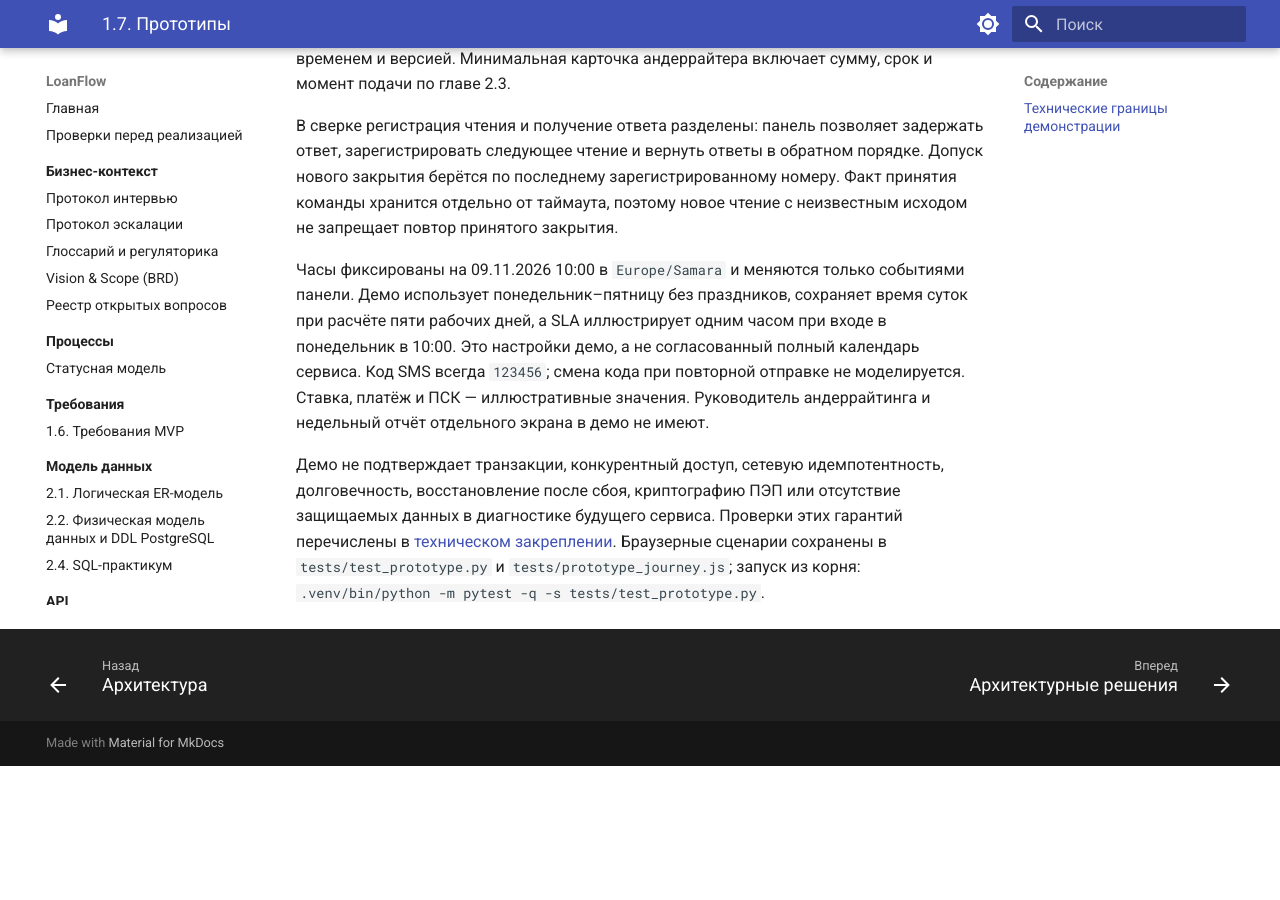
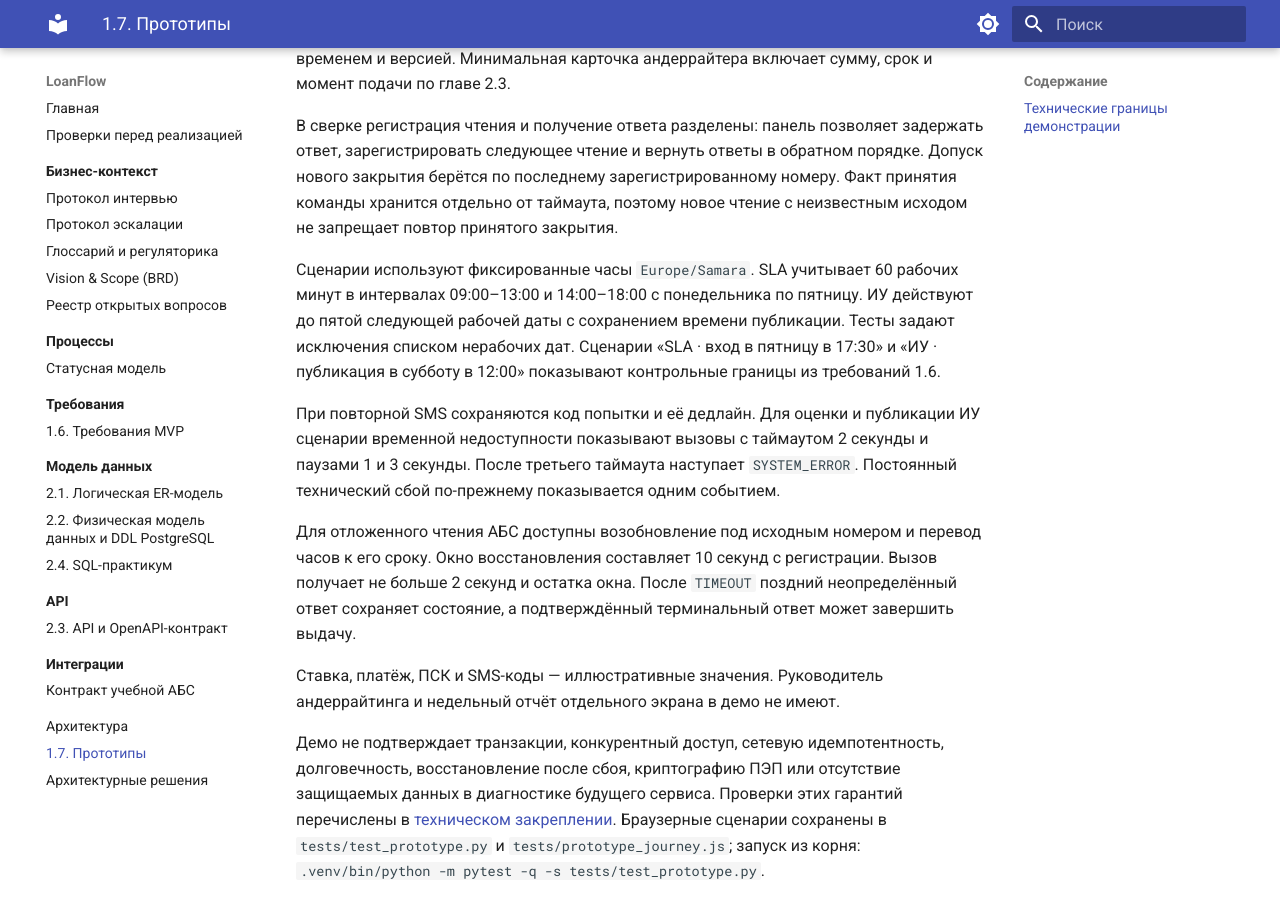
Before and after one commit to denis11134/loanflow, an MkDocs documentation site: the page built from docs/08-prototypes/index.md, in a window 1280 px wide and 900 px high, scrolled down 1494 px. Built offline with MkDocs 1.6.1 and Material for MkDocs 9.7.7, drawn with Linux system fonts in a browser that asks for light colours; before the commit the page ends 2260 px from its top, so only the background shows below that.

Commit message:
feat: применить утверждённые сроки и повторы в демо

```diff
--- a/docs/08-prototypes/index.md
+++ b/docs/08-prototypes/index.md
@@ -35,12 +35,24 @@
 берётся по последнему зарегистрированному номеру. Факт принятия команды хранится отдельно от
 таймаута, поэтому новое чтение с неизвестным исходом не запрещает повтор принятого закрытия.
 
-Часы фиксированы на 09.11.2026 10:00 в `Europe/Samara` и меняются только событиями панели.
-Демо использует понедельник–пятницу без праздников, сохраняет время суток при расчёте пяти
-рабочих дней, а SLA иллюстрирует одним часом при входе в понедельник в 10:00. Это настройки
-демо, а не согласованный полный календарь сервиса. Код SMS всегда `123456`; смена кода при
-повторной отправке не моделируется. Ставка, платёж и ПСК — иллюстративные значения.
-Руководитель андеррайтинга и недельный отчёт отдельного экрана в демо не имеют.
+Сценарии используют фиксированные часы `Europe/Samara`. SLA учитывает 60 рабочих минут
+в интервалах 09:00–13:00 и 14:00–18:00 с понедельника по пятницу. ИУ действуют до пятой
+следующей рабочей даты с сохранением времени публикации. Тесты задают исключения списком
+нерабочих дат. Сценарии «SLA · вход в пятницу в 17:30» и «ИУ · публикация в субботу в 12:00»
+показывают контрольные границы из требований 1.6.
+
+При повторной SMS сохраняются код попытки и её дедлайн. Для оценки и публикации ИУ
+сценарии временной недоступности показывают вызовы с таймаутом 2 секунды и паузами 1 и 3
+секунды. После третьего таймаута наступает `SYSTEM_ERROR`. Постоянный технический сбой
+по-прежнему показывается одним событием.
+
+Для отложенного чтения АБС доступны возобновление под исходным номером и перевод часов
+к его сроку. Окно восстановления составляет 10 секунд с регистрации. Вызов получает не
+больше 2 секунд и остатка окна. После `TIMEOUT` поздний неопределённый ответ сохраняет
+состояние, а подтверждённый терминальный ответ может завершить выдачу.
+
+Ставка, платёж, ПСК и SMS-коды — иллюстративные значения. Руководитель андеррайтинга
+и недельный отчёт отдельного экрана в демо не имеют.
 
 Демо не подтверждает транзакции, конкурентный доступ, сетевую идемпотентность, долговечность,
 восстановление после сбоя, криптографию ПЭП или отсутствие защищаемых данных в диагностике
```
Also changed, not shown: docs/08-prototypes/loanflow-demo.html (+113 -25 lines), 1 other file.
